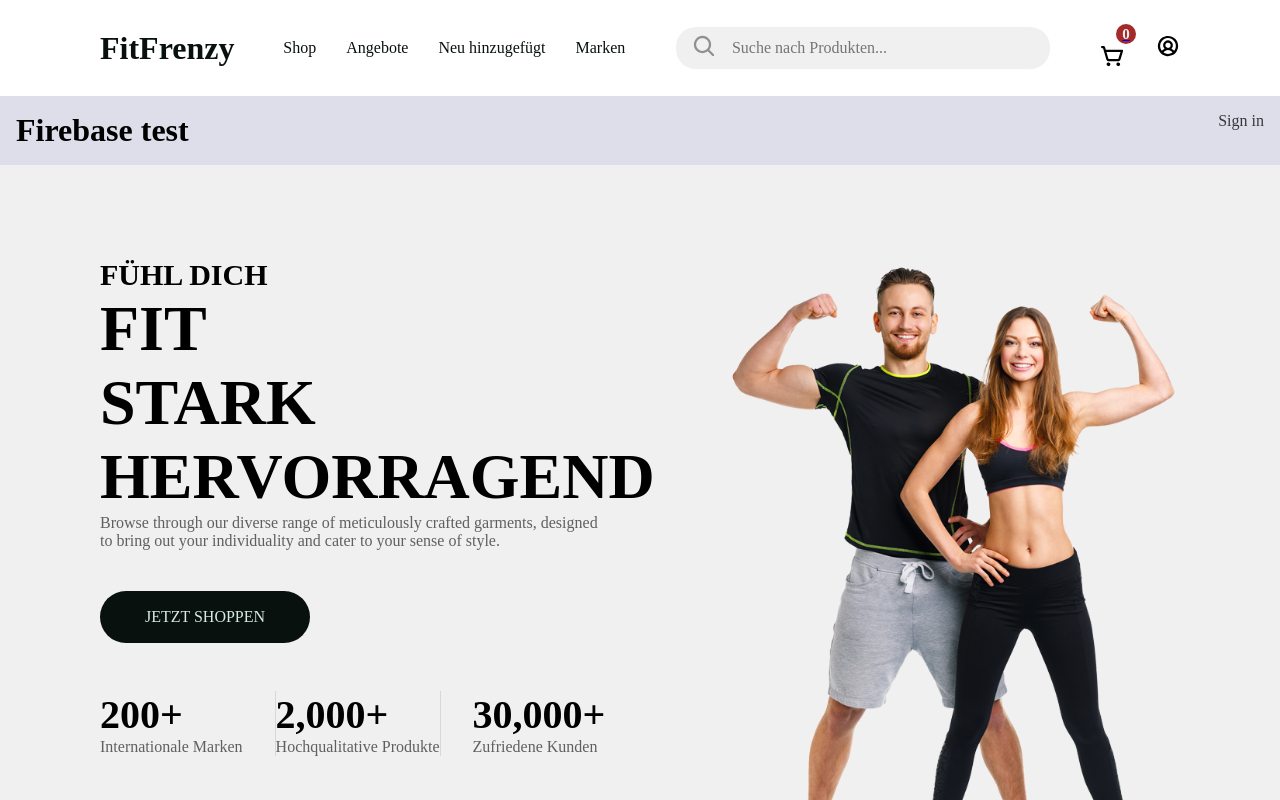
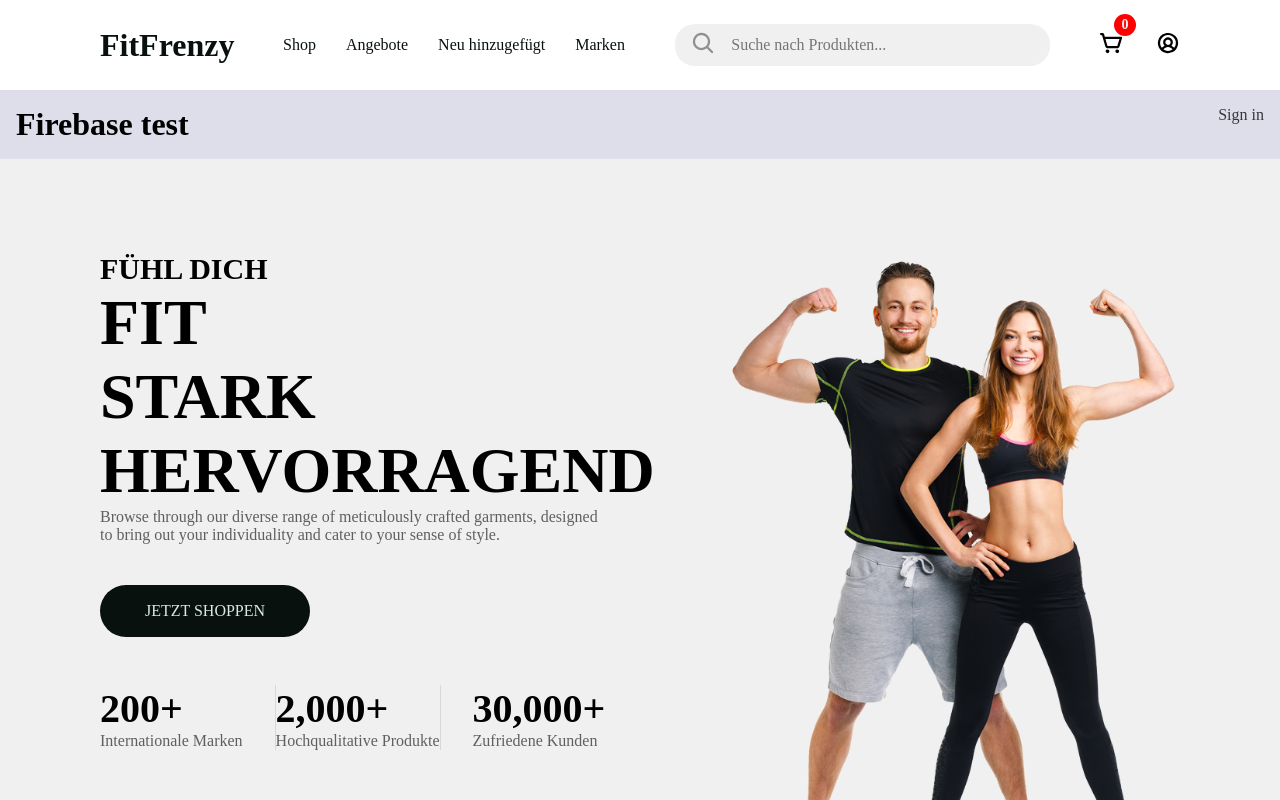
Before and after one commit to BARIS-dev/dci-final-project, a React (Vite) app in the folder FitFrenzy/client/: page / in a window 1280 px wide. Shown: the top 800 px of the page. Built offline with nearby package versions, Linux system fonts and the light colour scheme; no server answers; a web font is replaced by a local one.

Commit message:
Warenkorb-icon-fixed

```diff
--- a/FitFrenzy/client/src/components/shared/header/Header.css
+++ b/FitFrenzy/client/src/components/shared/header/Header.css
@@ -44,28 +44,28 @@ header input {
   border-radius: 20px 0px 0px 20px;
   cursor: pointer;
 }
-
-.korb-nummer {
-  display: flex;
-  align-items: center;
-  justify-content: center;
-  height: 20px;
-  width: 20px;
-  border-radius: 50%;
-  background-color: brown;
-  font-size: 15px;
-  font-weight: 700;
-  color: var(--input-backgrand);
-  margin-left: 15px;
-  text-decoration: none;
-}
-.korb {
+.cart {
   display: flex;
   justify-content: center;
   align-items: center;
   column-gap: 20px;
 
 }
+.nav-cart-count{
+  width: 22px;
+  height: 22px;
+  display: flex;
+  justify-content: center;
+  align-items: center;
+  margin-top: -40px;
+  margin-left: -30px;
+  border-radius: 11px;
+  font-size: 14px;
+  font-weight: 700;
+  background-color: red;
+  color: var(--input-backgrand);
+  }
+
 
 @media screen and (max-width: 1025px) {
   /* desk */
--- a/FitFrenzy/client/src/components/shared/header/Header.jsx
+++ b/FitFrenzy/client/src/components/shared/header/Header.jsx
@@ -26,13 +26,9 @@ const Header = () => {
         </button>
         <input type="text" placeholder="Suche nach Produkten..." />
       </div>
-      <div className="korb">
-        <Link to="/cart">
-          <div>
-            <p className="korb-nummer">0</p>
-            <img src={basket} alt="Warenkorb-Icon" />
-          </div>
-        </Link>
+      <div className="cart">
+      <Link to='/cart'><img src={basket} alt="Warenkorb-Icon" /></Link>
+        <div className="nav-cart-count">0</div>
         <Link>
           <img src={user} alt="Benutzer-Icon" />
         </Link>
```
